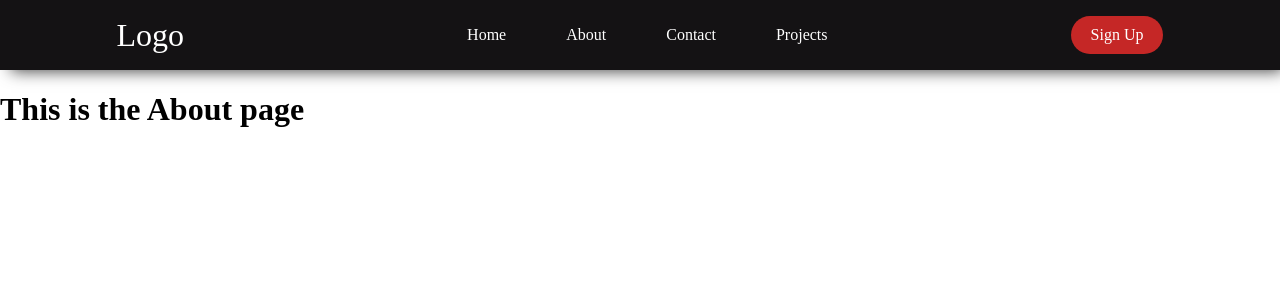
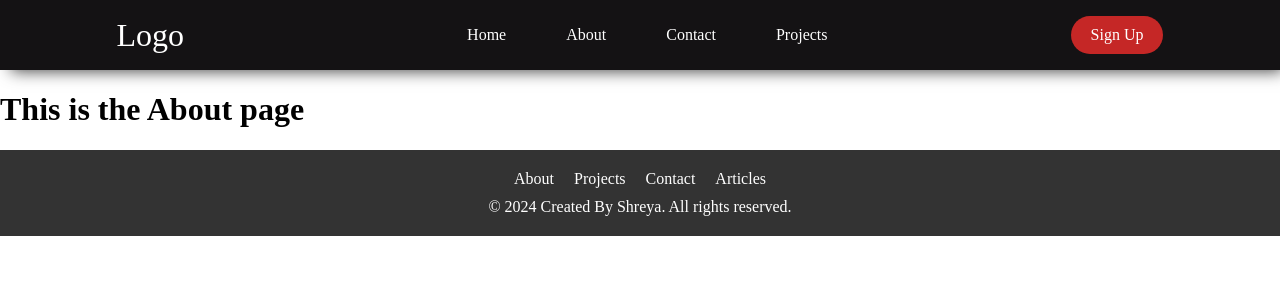
Before and after one commit to shre000/Portfolio, a Vue app: page /About in a window 1280 px wide. Shown: the top 300 px of the page. Built offline with nearby package versions, Linux system fonts and the light colour scheme.

Commit message:
Homepage changes

```diff
--- a/src/App.vue
+++ b/src/App.vue
@@ -1,7 +1,7 @@
 <script setup>
 import { RouterView } from 'vue-router'
 import Navbar from './components/Navbar.vue'
-
+import Footer  from './components/Footer.vue'
 
 </script>
 <template>
@@ -9,6 +9,7 @@ import Navbar from './components/Navbar.vue'
   <div id="app">
     <Navbar />
     <router-view />
+    <Footer />
   </div>
 </template>
 
--- /dev/null
+++ b/src/components/Footer.vue
@@ -0,0 +1,42 @@
+<script setup>
+
+</script>
+
+<template>
+    <footer class="footer">
+      <div class="footer-links">
+        <router-link to="/about">About</router-link>
+        <router-link to="/projects">Projects</router-link>
+        <router-link to="/contact">Contact</router-link>
+        <router-link to="/articles">Articles</router-link>
+      </div>
+      <div class="footer-info">
+        <p>&copy; 2024 Created By Shreya. All rights reserved.</p>
+      </div>
+    </footer>
+  </template>
+
+
+
+<style scoped>
+.footer {
+  background-color: #333;
+  color: white;
+  padding: 20px 0;
+  text-align: center;
+}
+
+.footer-links {
+  margin-bottom: 10px;
+}
+
+.footer-links a {
+  color: white;
+  text-decoration: none;
+  margin: 0 10px;
+}
+
+.footer-info p {
+  margin: 0;
+}
+</style>
--- a/src/components/HelloWorld.vue
+++ b/src/components/HelloWorld.vue
@@ -1,44 +1,69 @@
 <script setup>
-defineProps({
-  msg: {
-    type: String,
-    required: true
+import { ref} from 'vue';
+const code = "Hello, I'm Shreya"
+const typeValue = ref('');
+
+const typeEffect = () => {
+  if (typeValue.value.length < code.length) {
+    typeValue.value += code.charAt(typeValue.value.length);
+    setTimeout(typeEffect, 100);
   }
-})
+}
+typeEffect()
 </script>
 
 <template>
-  <div class="greetings">
-    <h1 class="green">{{ msg }}</h1>
-    <h3>
-      You’ve successfully created a project with
-      <a href="https://vitejs.dev/" target="_blank" rel="noopener">Vite</a> +
-      <a href="https://vuejs.org/" target="_blank" rel="noopener">Vue 3</a>.
-    </h3>
+  <div class="home">
+    <div class="intro">
+      <img src="@/assets/logo.svg" alt="Shreya's Image" class="profile-image">
+      <h1 class="typingEffect">{{ typeValue }}</h1>
+      <p class="typing">.Net Developer</p>
+    </div>
   </div>
 </template>
 
 <style scoped>
-h1 {
-  font-weight: 500;
-  font-size: 2.6rem;
-  position: relative;
-  top: -10px;
+.home {
+  background: linear-gradient(to bottom right, #4c3a3a, #333333);
+  height: 100vh;
+  display: flex;
+  justify-content: center;
+  align-items: center;
 }
 
-h3 {
-  font-size: 1.2rem;
+.intro {
+  text-align: center;
+  margin-bottom: auto;
 }
 
-.greetings h1,
-.greetings h3 {
-  text-align: center;
+.profile-image {
+  width: 150px; /* Adjust according to your preference */
+  height: 150px; /* Adjust according to your preference */
+  border-radius: 50%;
+  margin-bottom: 20px;
 }
 
-@media (min-width: 1024px) {
-  .greetings h1,
-  .greetings h3 {
-    text-align: left;
+h1, p {
+  color: white;
+  font-weight: bold;
+  margin: 0;
+  font-size: 3rem;
+}
+
+.typingEffect {
+  padding-right: 5px;
+  border-right: 2px solid white;
+  white-space: nowrap;
+  animation: blink 1s linear infinite;
+}
+
+@keyframes blink {
+  0%, 45% {
+    border-color: transparent;
+  }
+  50%, 100% {
+    border-color: white;
   }
 }
+
 </style>
```
